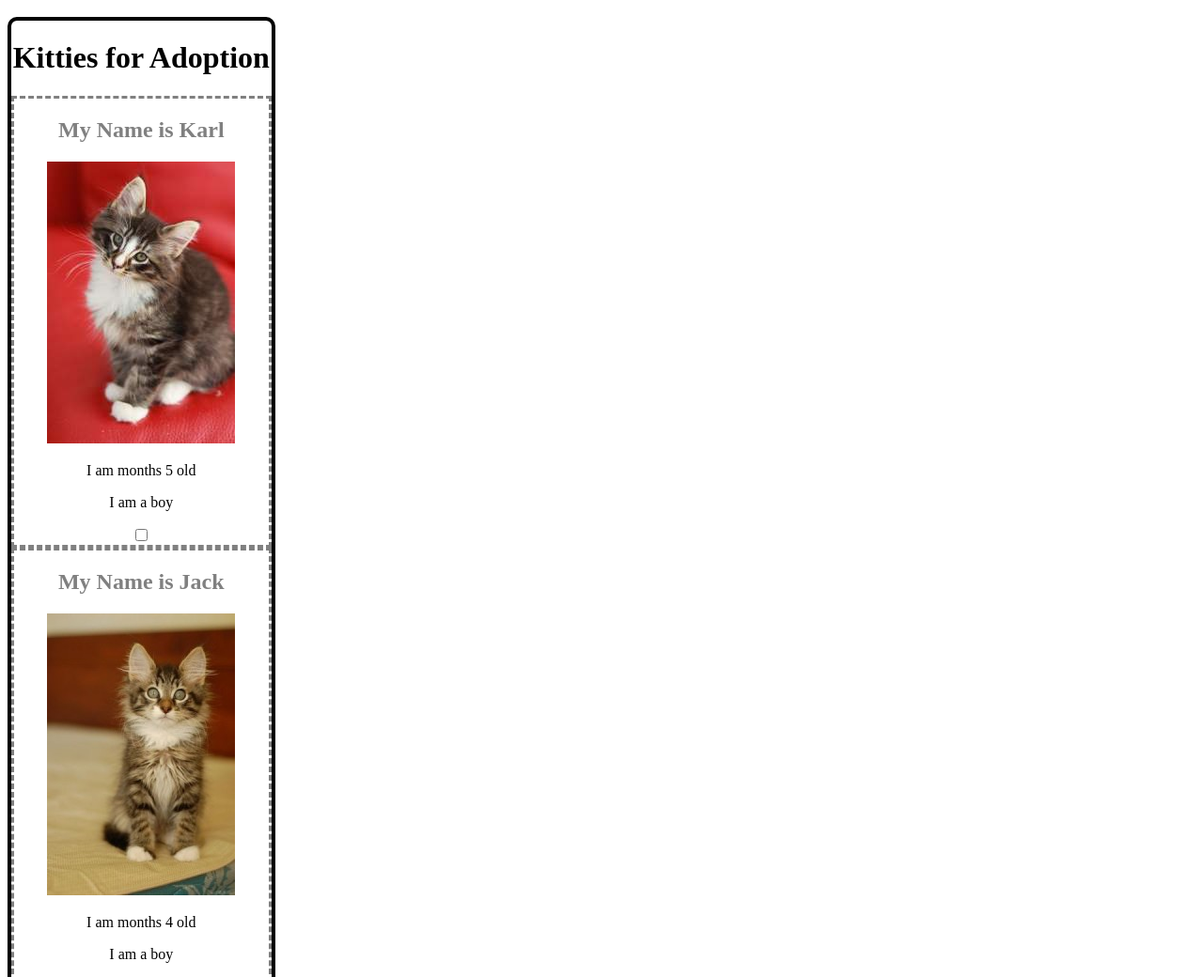
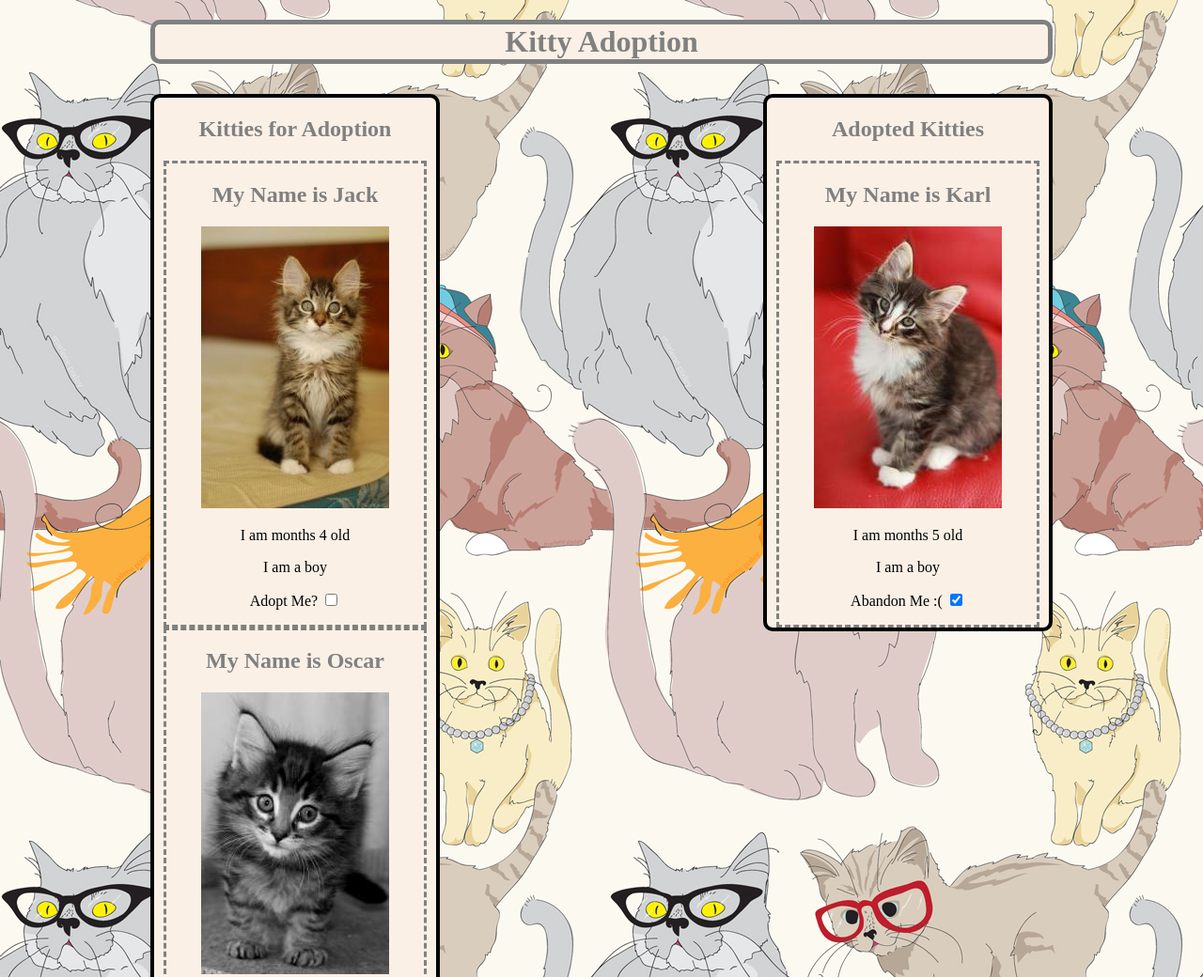
Before and after one commit to jzelaya0/cat-adoption-app, a plain HTML site: page index.html in a window 1280 px wide. Shown: the top 1040 px of the page at 94% size. Drawn offline with Linux system fonts and the light colour scheme.

Commit message:
styled page

```diff
--- a/css/style.css
+++ b/css/style.css
@@ -1,30 +1,41 @@
 /*@import a Google Font here!*/
 
 body {
-
+	background: url(../images/background.png)
 }
 
 #container {
-
+	width: 960px;
+	margin: 0 auto;
 }
 
 .dashed {
 	border: 3px dashed gray;
+	margin: 0 10px;
 }
 
 .left-container, .right-container {
-
+	text-align: center;
+	width: 300px;
+	margin: 10px 0;
+	border: 4px solid black;
+	border-radius: 10px;
+	background-color: Linen ;
 }
 
 .left-container{
 	float: left;
-	text-align: center;
-	margin: 10px 0;
-	border: 4px solid black;
-	border-radius: 10px;
+}
+
+.right-container{
+	float: right;
 }
 h1 {
-
+	color: gray;
+	text-align: center;
+	background-color: Linen ;
+	border: 5px solid gray;
+	border-radius: 10px;
 }
 
 h2{
--- a/index.html
+++ b/index.html
@@ -12,15 +12,32 @@
 
 	<body>
 		<div id="container" ng-controller="KittiesController as Kitties">
+			<h1>Kitty Adoption</h1>
 			<div class="left-container">
-				<h1>Kitties for Adoption</h1>
-					<div class="dashed" ng-repeat="k in Kitties.kittiesList" >
+				<h2>Kitties for Adoption</h2>
+					<div class="dashed" ng-repeat="k in Kitties.kittiesList | filter:false" >
 						<h2>My Name is {{k.catName}}</h2>
-						<img src="{{k.image}}"/>
+						<img ng-src="{{k.image}}"/>
 						<p>I am months {{k.monthsOld}} old</p>
 						<p>I am a {{k.gender}}</p>
-						<input type="checkbox" name="name" value="{{k.adopted}}">
+						<p>
+							Adopt Me?
+							<input type="checkbox" ng-model="k.adopted">
+						</p>
+					</div>
+			</div>
 
+			<div class="right-container">
+				<h2>Adopted Kitties</h2>
+					<div class="dashed" ng-repeat="k in Kitties.kittiesList | filter:true" >
+						<h2>My Name is {{k.catName}}</h2>
+						<img ng-src="{{k.image}}"/>
+						<p>I am months {{k.monthsOld}} old</p>
+						<p>I am a {{k.gender}}</p>
+						<p>
+							Abandon Me :(
+							<input type="checkbox" ng-model="k.adopted">
+						</p>
 					</div>
 			</div>
 		</div>
```
